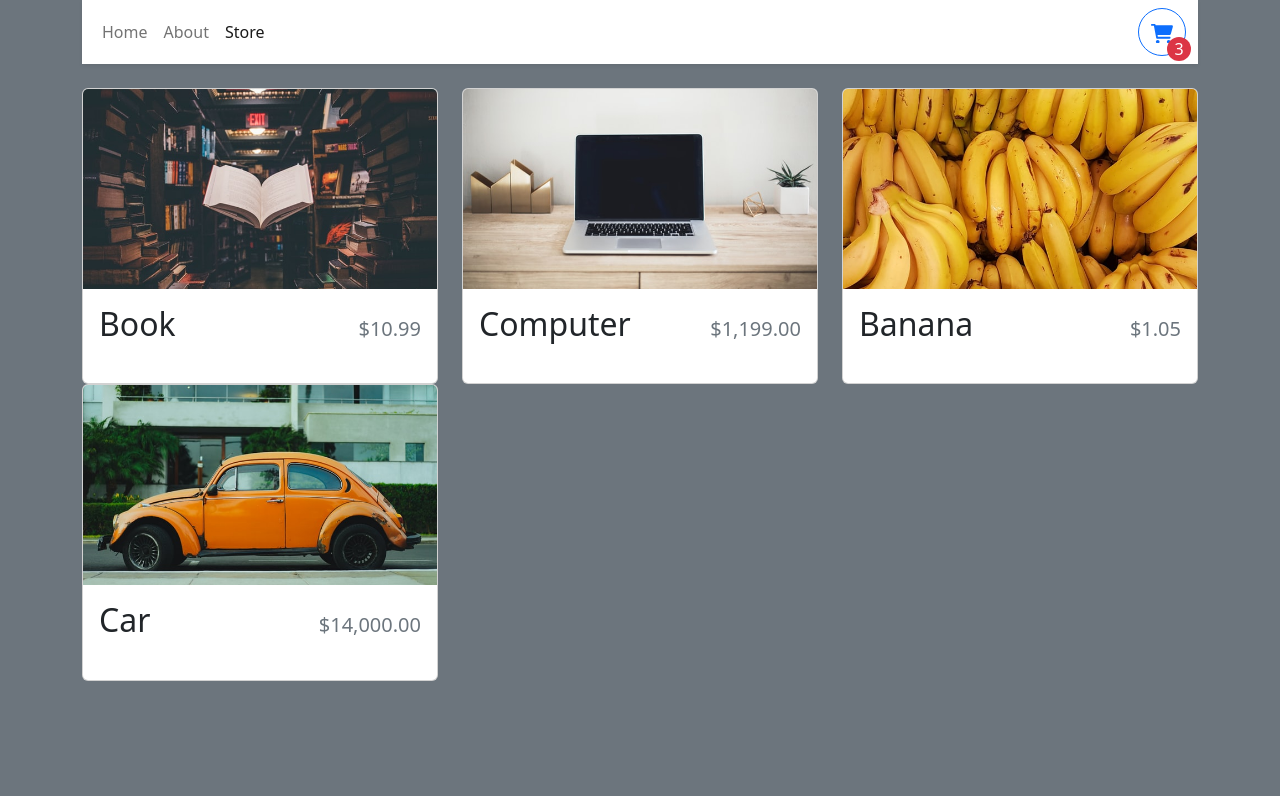
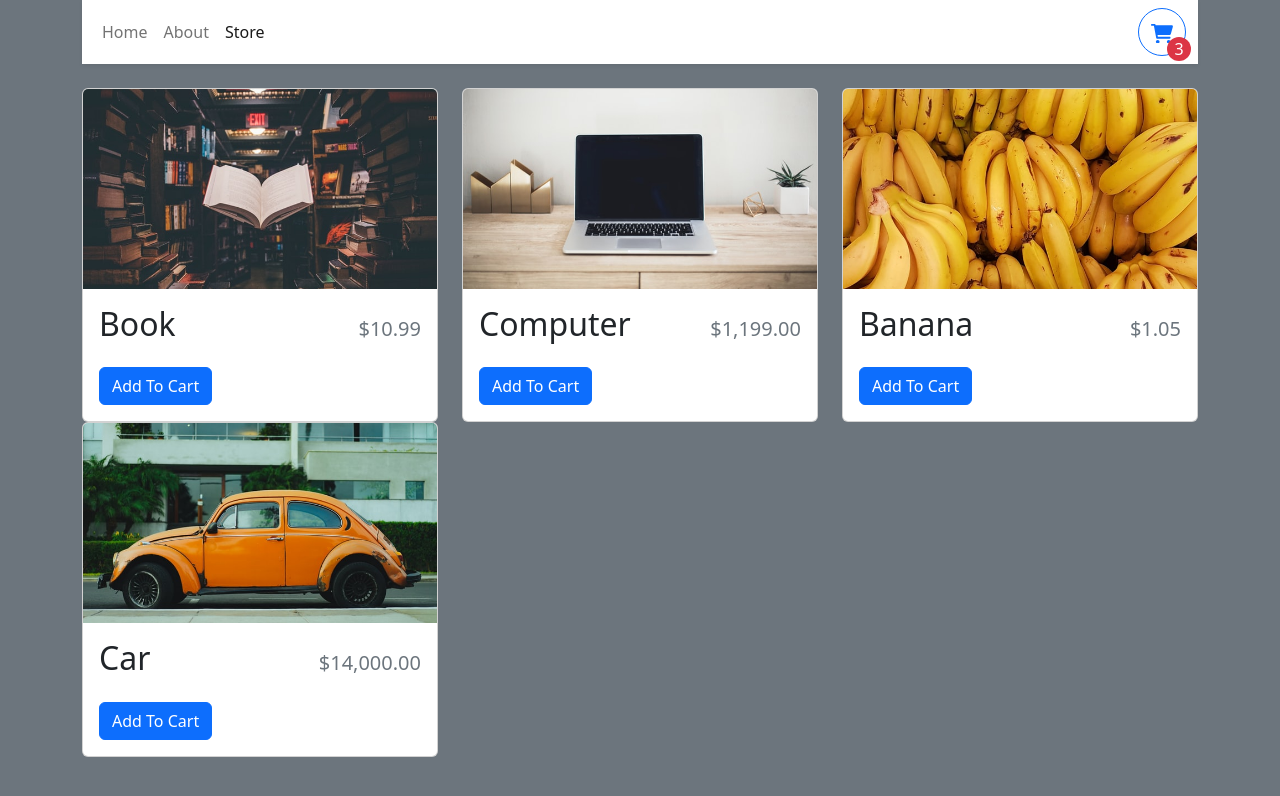
Before and after one commit to ahmedabukar01/Advanced-Shopping-Cart-With-React-TypeScript, a React (Vite) app: page /store in a window 1280 px wide. Shown: the top 796 px of the page. Built offline with nearby package versions, Linux system fonts and the light colour scheme.

Commit message:
add to cart

```diff
--- a/src/components/StoreItems.tsx
+++ b/src/components/StoreItems.tsx
@@ -1,4 +1,4 @@
-import { Card } from "react-bootstrap";
+import { Button, Card } from "react-bootstrap";
 import formatCurrency from "../utilities/formatCurrency";
 
 interface itemProps {
@@ -8,13 +8,19 @@ interface itemProps {
     imgUrl: string
 }
  export default function({id, name, price, imgUrl}: itemProps){
-    return <Card>
+    let quantity = 0;
+    return <Card className="h-100">
         <Card.Img variant="top" height="200px" src={imgUrl} style={{objectFit: "cover"}}/>
         <Card.Body className="d=flex flex-column">
             <Card.Title className="d-flex justify-content-between align-items-baseline mb-4">
                 <span className="fs-2">{name}</span>
                 <span className="ms-2 text-muted">{formatCurrency(price)}</span>
             </Card.Title>
+            <div className="mt-auto">
+            {quantity === 0 ? (
+                <Button>Add To Cart</Button>
+                ) : (<Button>- +</Button>)}
+            </div>
         </Card.Body>
     </Card>
 }
```
